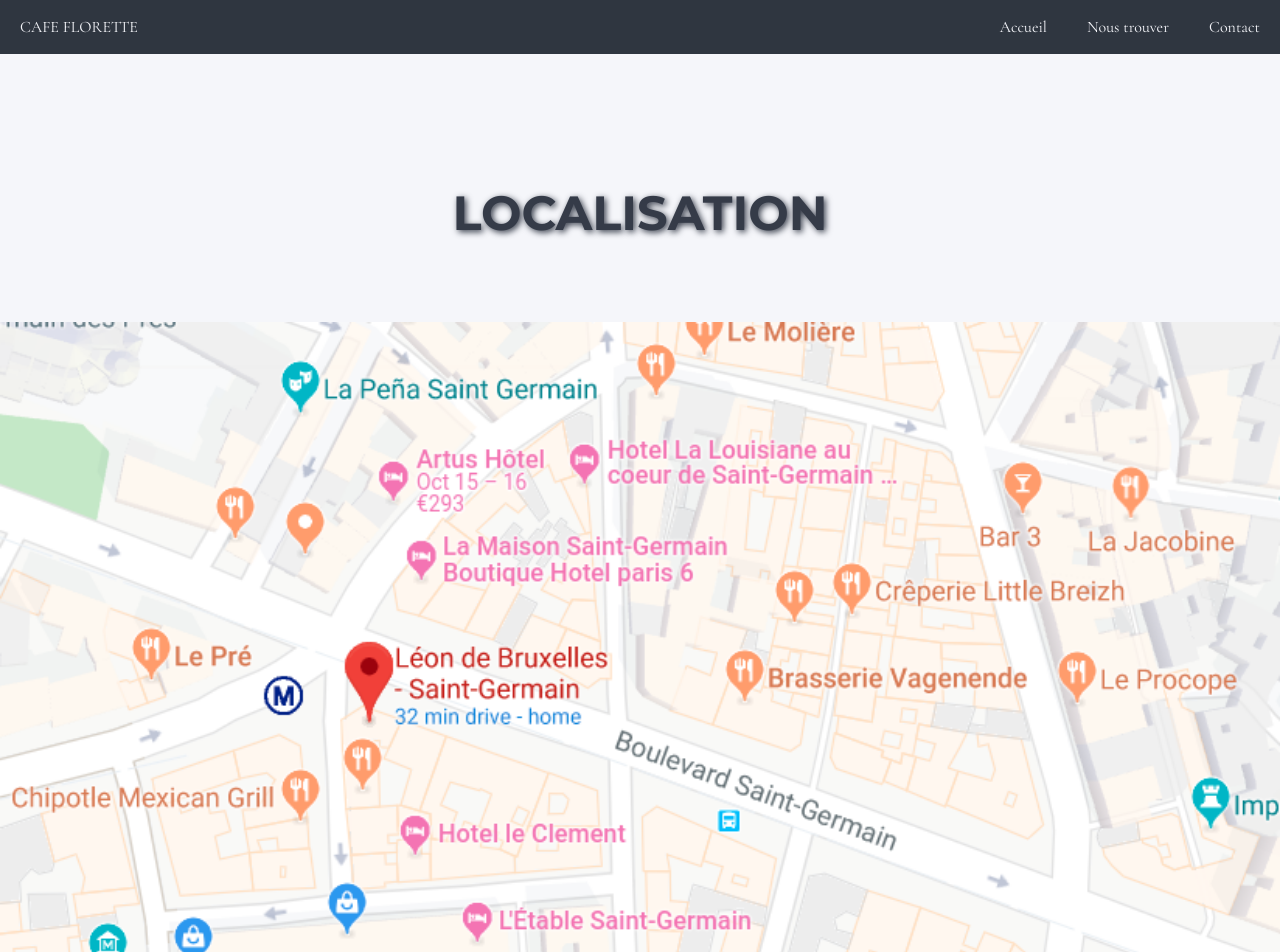
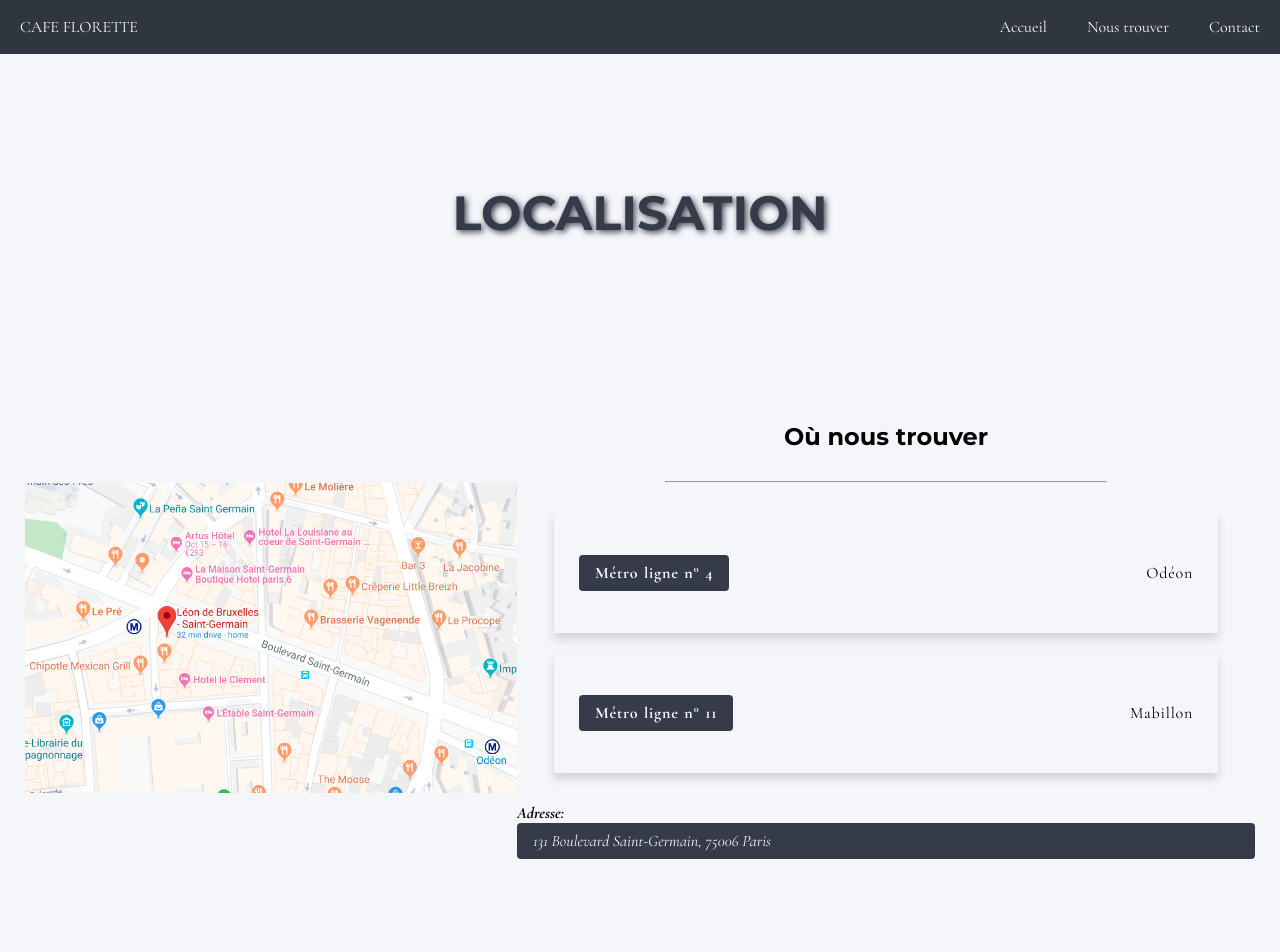
Before and after one commit to Zyrass/cafe_florette_react, a React (Create React App) app: page /localisation in a window 1280 px wide. Shown: the top 952 px of the page. Built offline with nearby package versions, Linux system fonts and the light colour scheme.

Commit message:
update responsive localisation all size

```diff
--- a/src/assets/styles/_base.scss
+++ b/src/assets/styles/_base.scss
@@ -143,3 +143,8 @@
   color: var(--theme-primary-text);
   border-radius: 4px;
 }
+
+img {
+  width: 100%;
+  background-size: cover;
+}
--- a/src/assets/styles/_mixins.scss
+++ b/src/assets/styles/_mixins.scss
@@ -25,6 +25,13 @@
   }
 }
 
+// small and gretter than 577
+@mixin sm-gt {
+  @media (min-width: 577px) {
+    @content;
+  }
+}
+
 // medium 769 992
 @mixin md {
   @media (min-width: 769px) and (max-width: 992px) {
@@ -35,6 +42,13 @@
 // medium and lower than 992
 @mixin md-lt {
   @media (max-width: 992px) {
+    @content;
+  }
+}
+
+// medium and gretter than 769px
+@mixin md-gt {
+  @media (min-width: 769px) {
     @content;
   }
 }
@@ -53,6 +67,13 @@
   }
 }
 
+// large and gretter than 993px
+@mixin lg-gt {
+  @media (min-width: 993px) {
+    @content;
+  }
+}
+
 // extra large 1200+
 @mixin xl {
   @media (min-width: 1201px) {
--- a/src/pages/LocalisationPage/LocalisationPage.js
+++ b/src/pages/LocalisationPage/LocalisationPage.js
@@ -5,25 +5,19 @@
 import styles from "./LocalisationPage.module.scss";
 
 // image café-2
-import imgLocalisation from "../../assets/images/cafe2.png";
+import imgPlan from "../../assets/images/cafe2.png";
 
 function LocalisationPage() {
   return (
     <div className={styles.localisation}>
       <h1>Localisation</h1>
-      <section className={styles.plan}>
-        <img
-          className={styles.img}
-          style={{
-            backgroundSize: "cover",
-          }}
-          src={imgLocalisation}
-          alt="localisation du restaurent"
-        />
+      <div>
+        <section>
+          <img src={imgPlan} alt="localisation du restaurent" />
         </section>
 
         <section>
-        <h2 className={styles.h2}>Où nous trouver</h2>
+          <h2>Où nous trouver</h2>
           <hr className="w-60 mx-auto my-30" />
 
           <Alert
@@ -39,12 +33,13 @@
             name="Mabillon"
           />
 
-        <address className={styles.adresse}>
+          <address>
             <strong>Adresse:</strong>
             <mark>131 Boulevard Saint-Germain, 75006 Paris</mark>
           </address>
         </section>
       </div>
+    </div>
   );
 }
 
--- a/src/pages/LocalisationPage/LocalisationPage.module.scss
+++ b/src/pages/LocalisationPage/LocalisationPage.module.scss
@@ -8,30 +8,40 @@
     "adresse";
   grid-template-columns: 1fr;
   grid-template-rows: auto 1fr 1fr;
-  grid-row-gap: 20px;
   width: 100%;
   padding: 50px 0;
-}
 
-.h2 {
-  font-family: var(--font-title-hx);
-  padding-top: 25px;
-  text-align: center;
-}
-
-.plan {
-  grid-area: plan;
-  .img {
-    width: 100%;
-  }
-  @include mixin.sm {
-    padding: 100px 0 70px 0 !important;
+  @include mixin.md-gt {
+    display: flex;
+    flex-direction: column;
+    div {
+      padding: 50px 25px;
+      display: flex;
+      align-items: center;
     }
   }
-
-.adresse {
+  h1 {
+    grid-area: h1;
+    @include mixin.md-gt {
+      margin-bottom: 50px;
+    }
+    @include mixin.md {
+      margin: 0;
+    }
+  }
+  section {
+    &:first-child {
+      grid-area: plan;
+      @include mixin.md-gt {
+        width: 40%;
+      }
+    }
+    &:last-child {
       grid-area: adresse;
-  @include mixin.xs {
+      @include mixin.md-gt {
+        width: 60%;
+      }
+      @include mixin.md-lt {
         padding: 40px 40px !important;
         display: flex;
         flex-direction: column;
@@ -39,11 +49,11 @@
           margin-bottom: 5px;
         }
       }
-  @include mixin.sm {
-    padding: 40px 40px !important;
+      address {
+        margin-top: 30px;
         display: flex;
-    flex-direction: row;
-    justify-content: space-between;
-    align-items: center;
+        flex-direction: column;
       }
     }
+  }
+}
```
Lines whose indentation alone changed are shown as unchanged.
